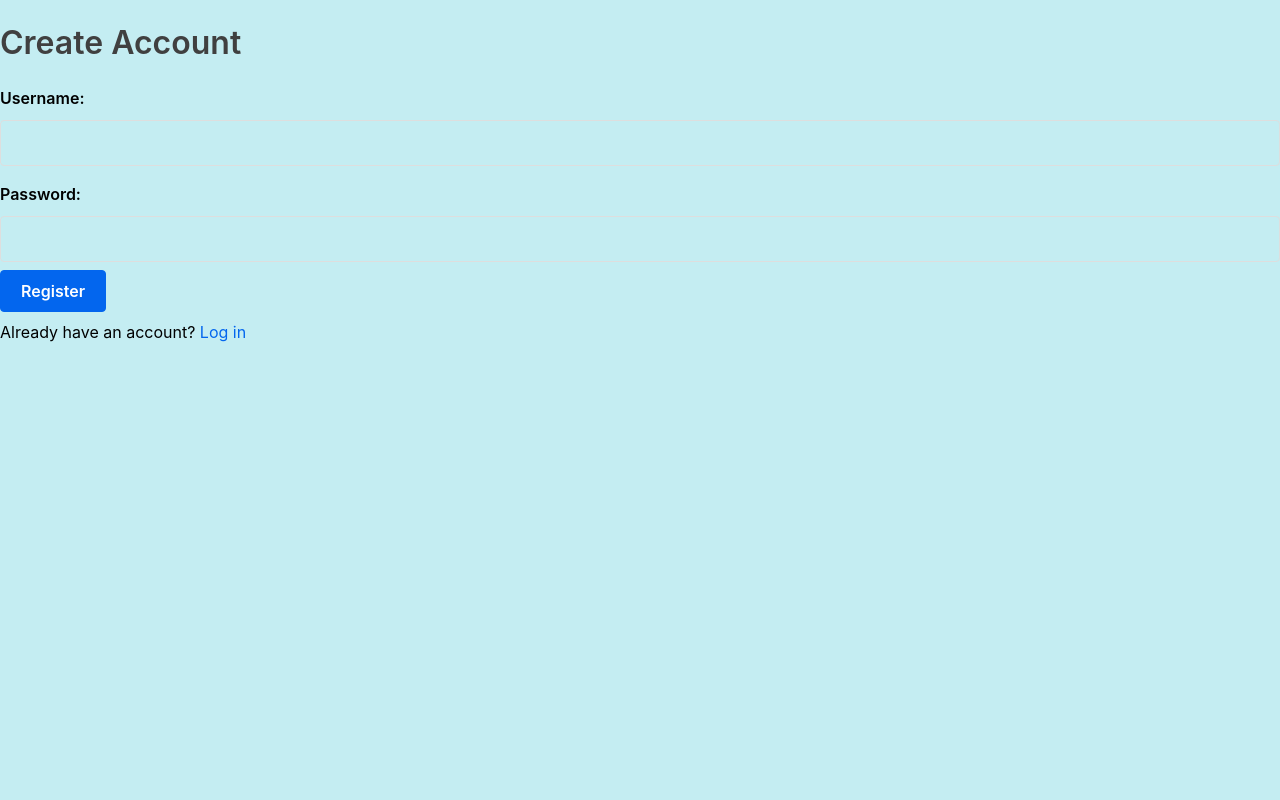
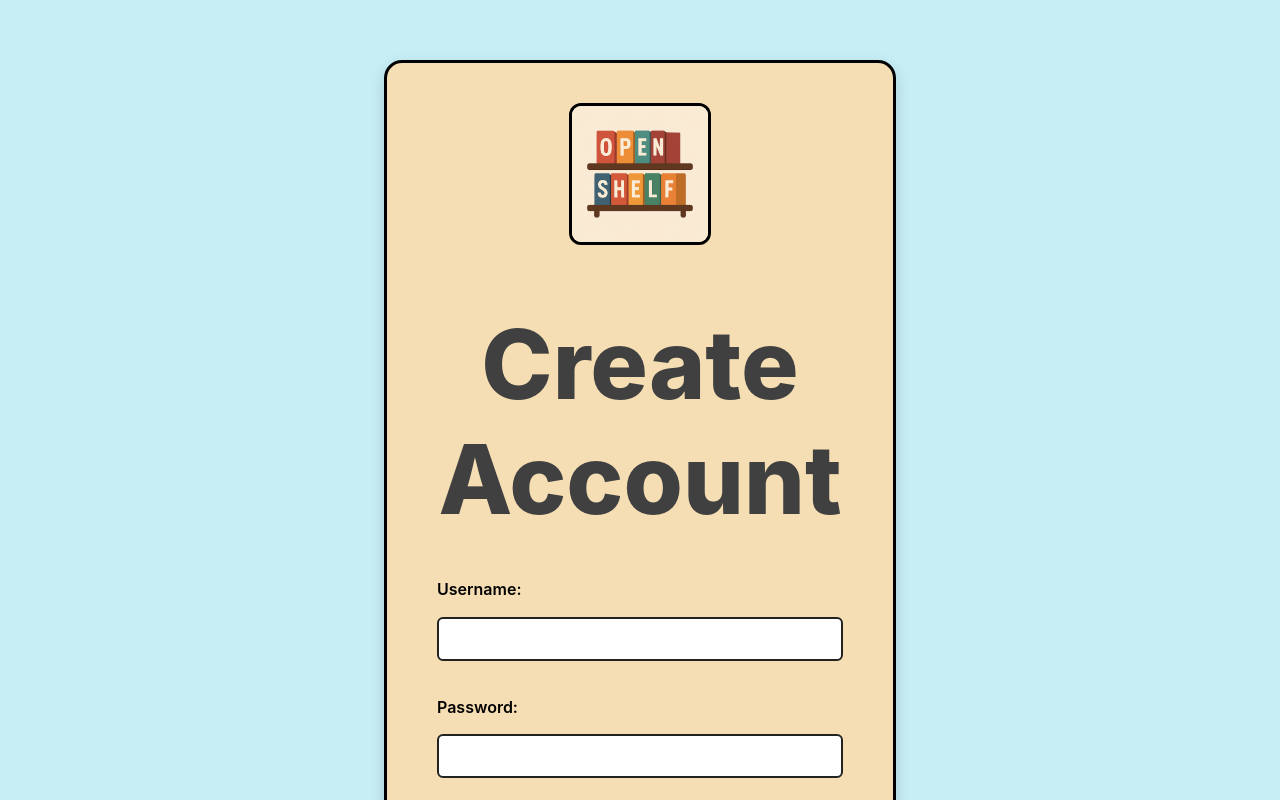
Before and after one commit to vicgrigory/csc307-team1, a React (Vite) app in the folder packages/react-frontend/: page /register in a window 1280 px wide. Shown: the top 800 px of the page. Built offline with nearby package versions, Linux system fonts and the light colour scheme.

Commit message:
CSS for register.jsx (refactored for login.css)

```diff
--- a/packages/react-frontend/src/pages/Register.jsx
+++ b/packages/react-frontend/src/pages/Register.jsx
@@ -1,3 +1,9 @@
+// Register.jsx
+
+import "./Login.css";
+
+import logo from "../assets/OpenShelf-Logo.png";
+
 import { useState } from "react";
 import { useNavigate, Link } from "react-router-dom";
 import { useAuth } from "../auth/AuthProvider";
@@ -24,10 +30,17 @@ export default function Register() {
   }
 
   return (
-    <div className="register-container">
+    <div className="login-container">
+      <div className="login-card">
+        <img
+          src={logo}
+          alt="OpenShelf Logo"
+          className="Login-Logo"
+        />
+
         <h2>Create Account</h2>
 
-      <form onSubmit={handleSubmit} className="register-form">
+        <form onSubmit={handleSubmit} className="login-form">
           {error && <p className="error">{error}</p>}
 
           <label>Username:</label>
@@ -49,10 +62,11 @@ export default function Register() {
           <button type="submit">Register</button>
         </form>
 
-      <p>
+        <p className="login-footer">
           Already have an account?{" "}
           <Link to="/login">Log in</Link>
         </p>
       </div>
+    </div>
   );
 }
```
Lines whose indentation alone changed are shown as unchanged.
